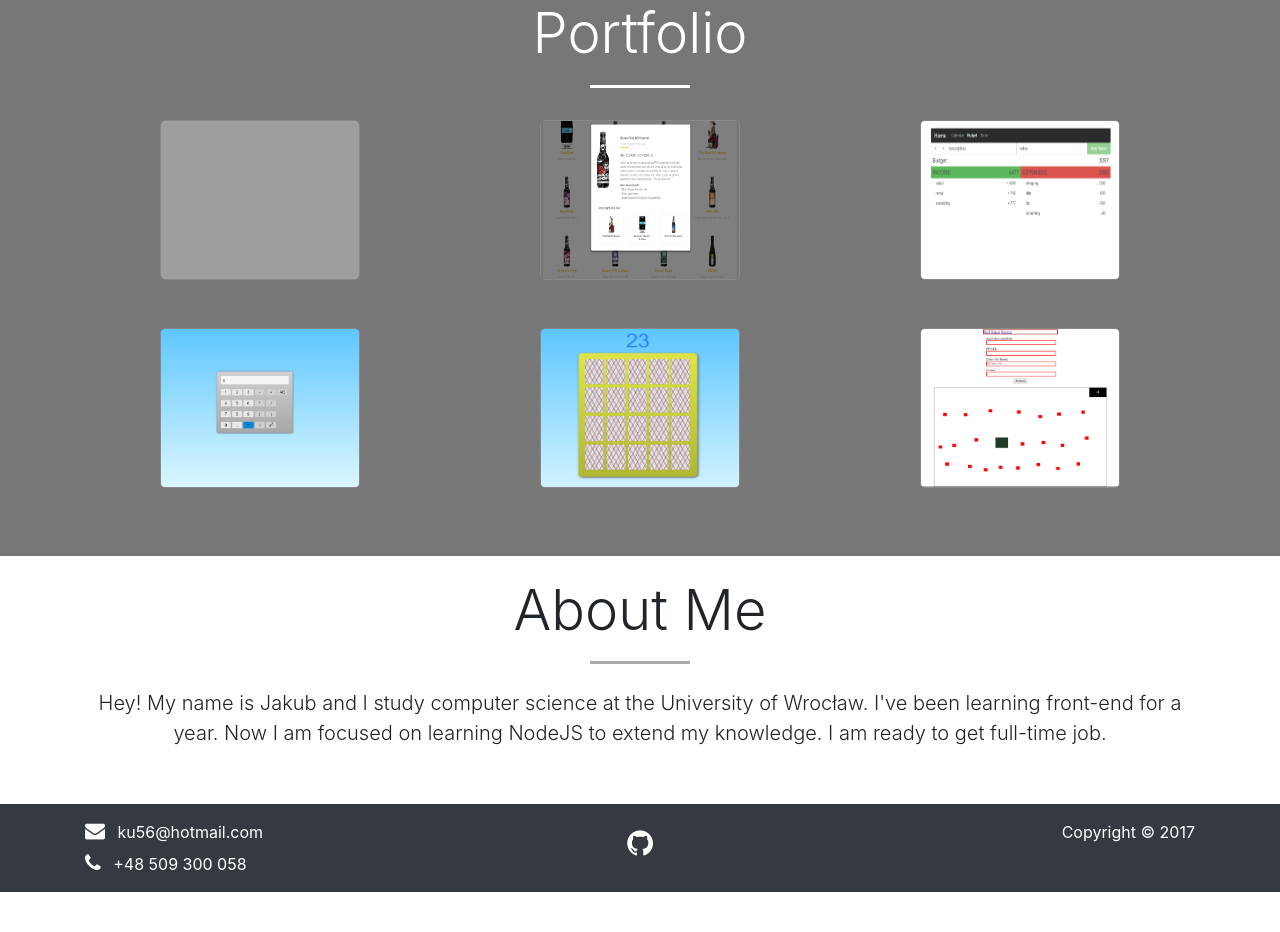
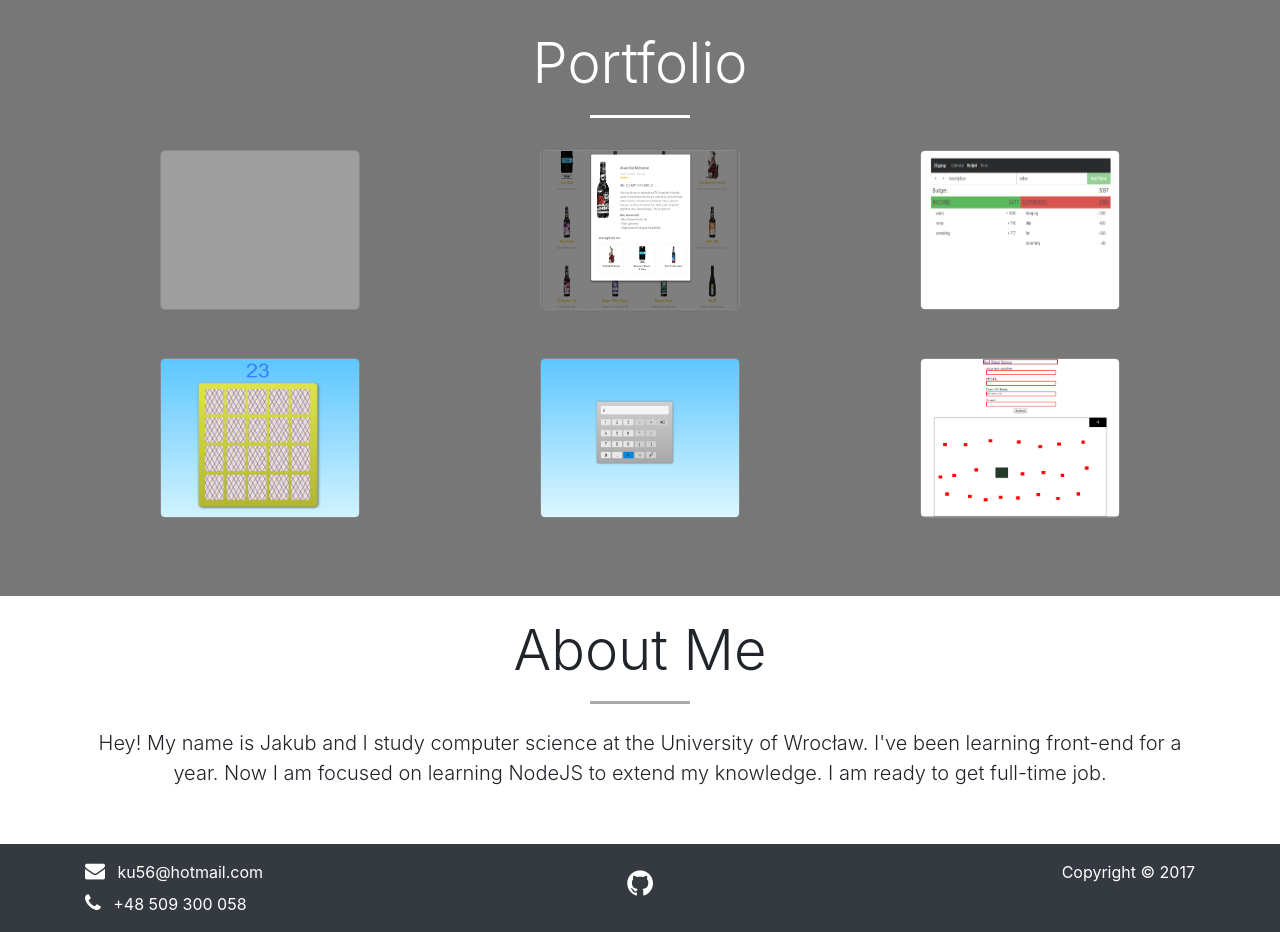
Before and after one commit to JackJ77/JackJ77.github.io, a website: page index.html in a window 1280 px wide. Shown: the part 1455-2387 px from the top of the page. Before the commit the page ends 2347 px from the top, so only its background shows below. Drawn offline with Linux system fonts and the light colour scheme; grey boxes are pictures that could not be loaded.

Commit message:
add links

```diff
--- a/index.html
+++ b/index.html
@@ -182,7 +182,20 @@
         </div>
         <div class="col-md-4 mb-5">
           <div class="box mx-auto">
-            <a href="https://github.com/JackJ77/Calculator">
+            <a href="http://fervent-varahamihira-d12c2e.bitballoon.com/">
+              <img src="src/img/MemoryGame.png" alt="MemoryGame" class="image" />
+              <div class="overlay">
+                <div class="text">
+                  <h4>MemoryGame</h4>
+                  HTML/CSS/JavaScript
+                </div>
+              </div>
+            </a>
+          </div>
+        </div>
+        <div class="col-md-4 mb-5">
+          <div class="box mx-auto">
+            <a href="http://friendly-agnesi-271f3f.bitballoon.com/">
               <img src="src/img/calculator.png" alt="Calculator" class="image" />
               <div class="overlay">
                 <div class="text">
@@ -195,20 +208,7 @@
         </div>
         <div class="col-md-4 mb-5">
           <div class="box mx-auto">
-            <a href="https://github.com/JackJ77/MemoryGame">
-              <img src="src/img/MemoryGame.png" alt="MemoryGame" class="image" />
-              <div class="overlay">
-                <div class="text">
-                  <h4>MemoryGame</h4>
-                  HTML/CSS/JavaScript
-                </div>
-              </div>
-            </a>
-          </div>
-        </div>
-        <div class="col-md-4 mb-5">
-          <div class="box mx-auto">
-            <a href="https://github.com/JackJ77/Squares">
+            <a href="http://unruffled-villani-2f005d.bitballoon.com/">
               <img src="src/img/homework.png" alt="Homework" class="image" />
               <div class="overlay">
                 <div class="text">
--- a/src/scss/style.scss
+++ b/src/scss/style.scss
@@ -58,7 +58,7 @@ h3:after {
 }
 
 #skills {
-  padding: 20px;
+  padding: 30px;
 
   .logo {
     max-height: 70px;
@@ -71,7 +71,7 @@ h3:after {
 }
 
 #portfolio {
-  padding: 20px;
+  padding: 30px 0;
 
   img {
     border-radius: 5px;
@@ -120,7 +120,7 @@ h3:after {
 }
 
 #footer {
-  padding: 20px;
+  padding: 30px 0;
     .icons {
       .fa {
         font-size: 20px;
```
Also changed, not shown: src/css/style.css.
